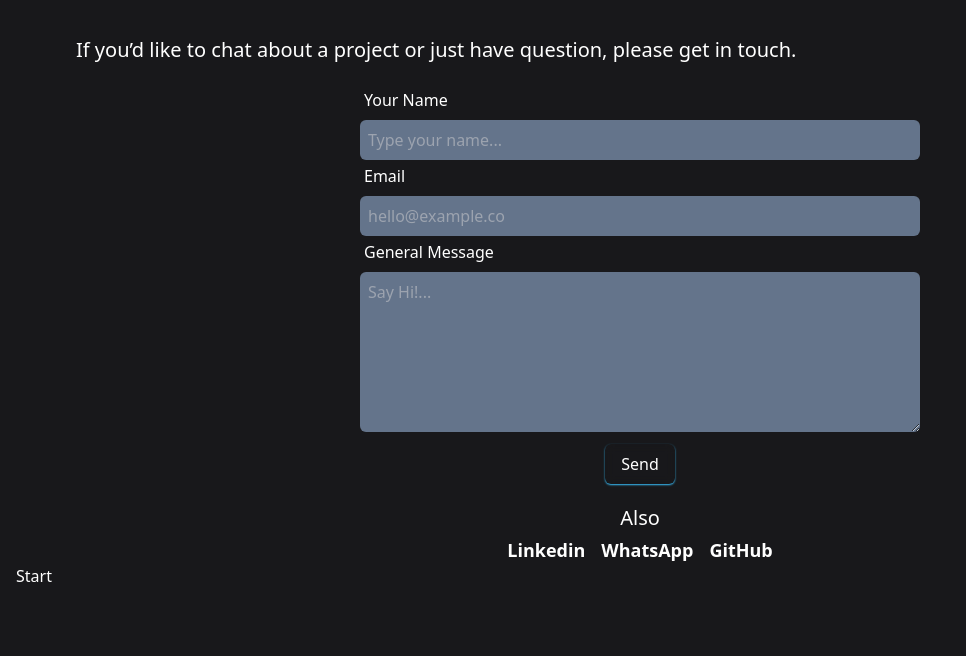
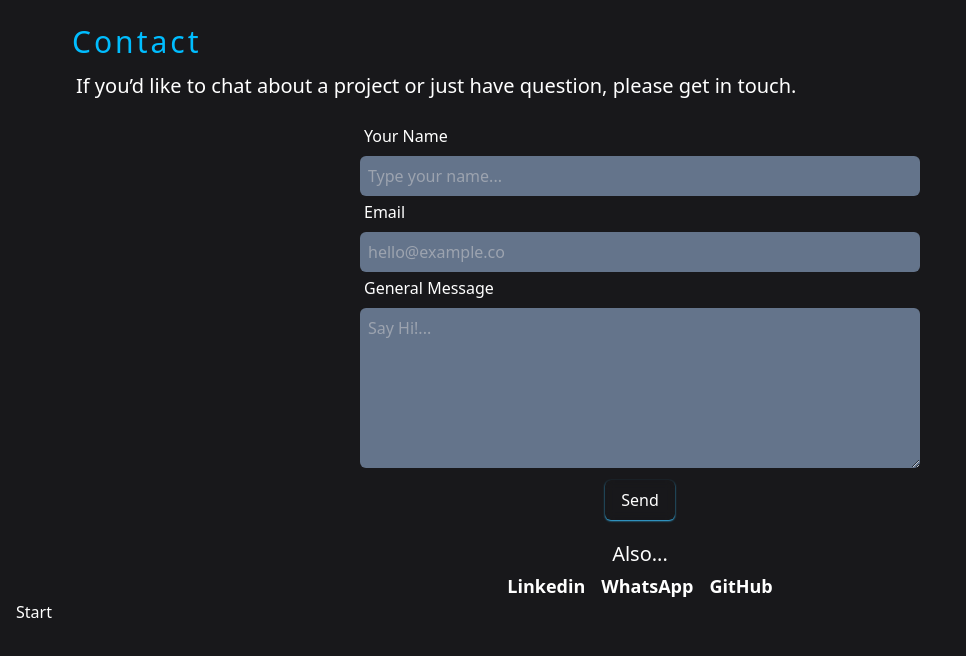
Before and after one commit to LuisEnrique25/portfolio, a React (Vite) app: page /contact in a window 1280 px wide. Shown: the top 656 px of the page, without its empty margins (0-966 px from the left). Built offline with nearby package versions, Linux system fonts and the light colour scheme.

Commit message:
Se elimino el uso del ESTADO

```diff
--- a/src/pages/Contact.jsx
+++ b/src/pages/Contact.jsx
@@ -14,7 +14,7 @@ const Contact = () => {
   return (
     <section className='bg-zinc-900 text-white min-h-screen p-4 scroll-smooth'>
     <section className='max-w-6xl m-auto'>
-      <h2 className='p-2 text-3xl text-[#00bdff] tracking-widest select-none '>{currentPage}</h2>
+      <h2 className='p-2 text-3xl text-[#00bdff] tracking-widest select-none '>Contact</h2>
       <p className='p-3 pt-1 text-start text-lg sm:text-xl'>If you’d like to chat about a project or just have question, please get in touch.</p>
       <section className='w-full '>
 
@@ -60,7 +60,7 @@ const Contact = () => {
         </form>
 
         <section className='w-full'>
-          <h2 className='text-center text-lg sm:text-xl pb-1'>Also</h2>
+          <h2 className='text-center text-lg sm:text-xl pb-1'>Also...</h2>
           <ul className='flex gap-4 justify-center'>
             <Link to="https://www.linkedin.com/in/luis-reyes-1732a3227/" target='_blank' className='sm:text-lg hover:underline hover:text-blue-500 font-semibold'>Linkedin</Link>
             <Link to="https://wa.me/522215870242" target='_blank' className='sm:text-lg hover:underline hover:text-emerald-500 font-semibold'>WhatsApp</Link>
--- a/src/pages/Projects.jsx
+++ b/src/pages/Projects.jsx
@@ -15,7 +15,7 @@ const Projects = () => {
   return (
     <section className='bg-zinc-900 text-white min-h-screen p-4 scroll-smooth'>
     <section className='max-w-6xl m-auto'>
-      <h2 className='p-2 text-3xl text-[#00bdff] tracking-widest select-none '>{currentPage}</h2>
+      <h2 className='p-2 text-3xl text-[#00bdff] tracking-widest select-none '>Projects</h2>
       <p className='p-3 pt-1 text-center text-xl'>Things I've made or learned at the time</p>
 
       <section className='w-full  flex flex-col gap-4 justify-center items-center'>
```
